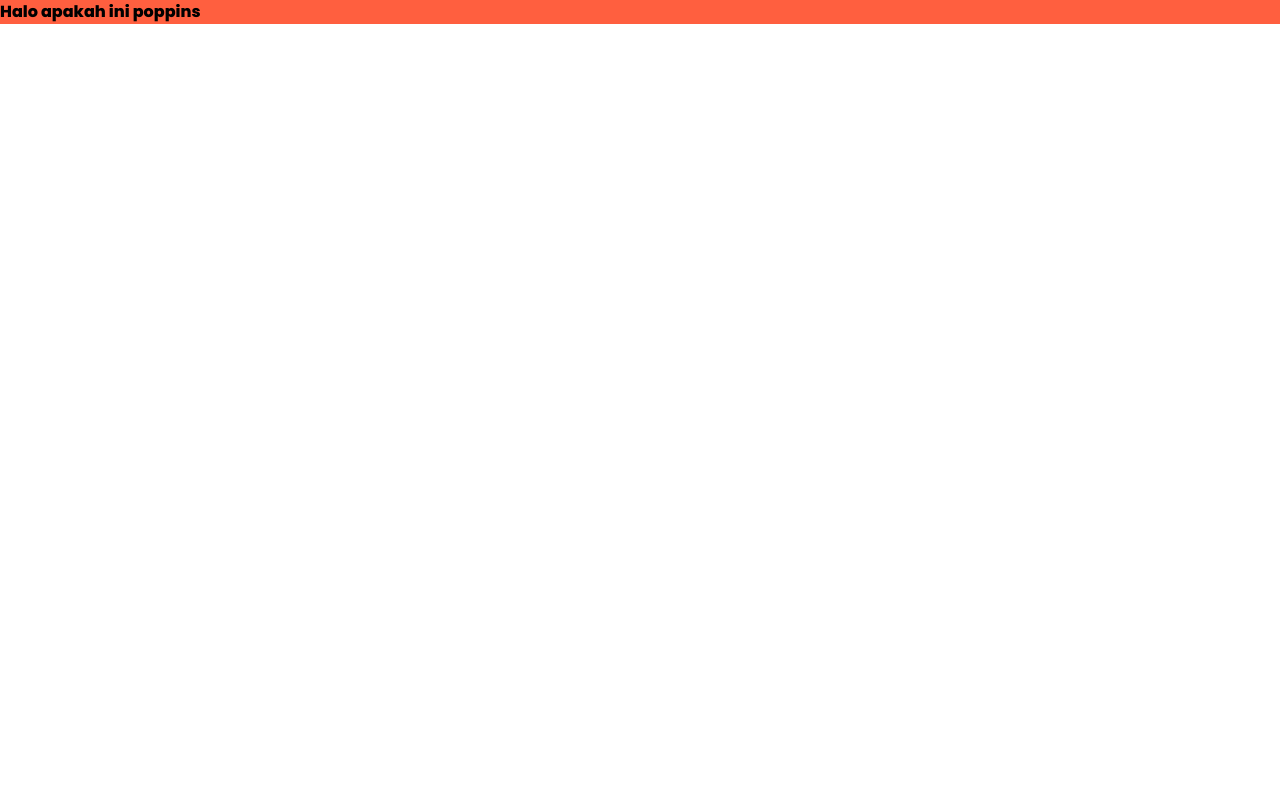
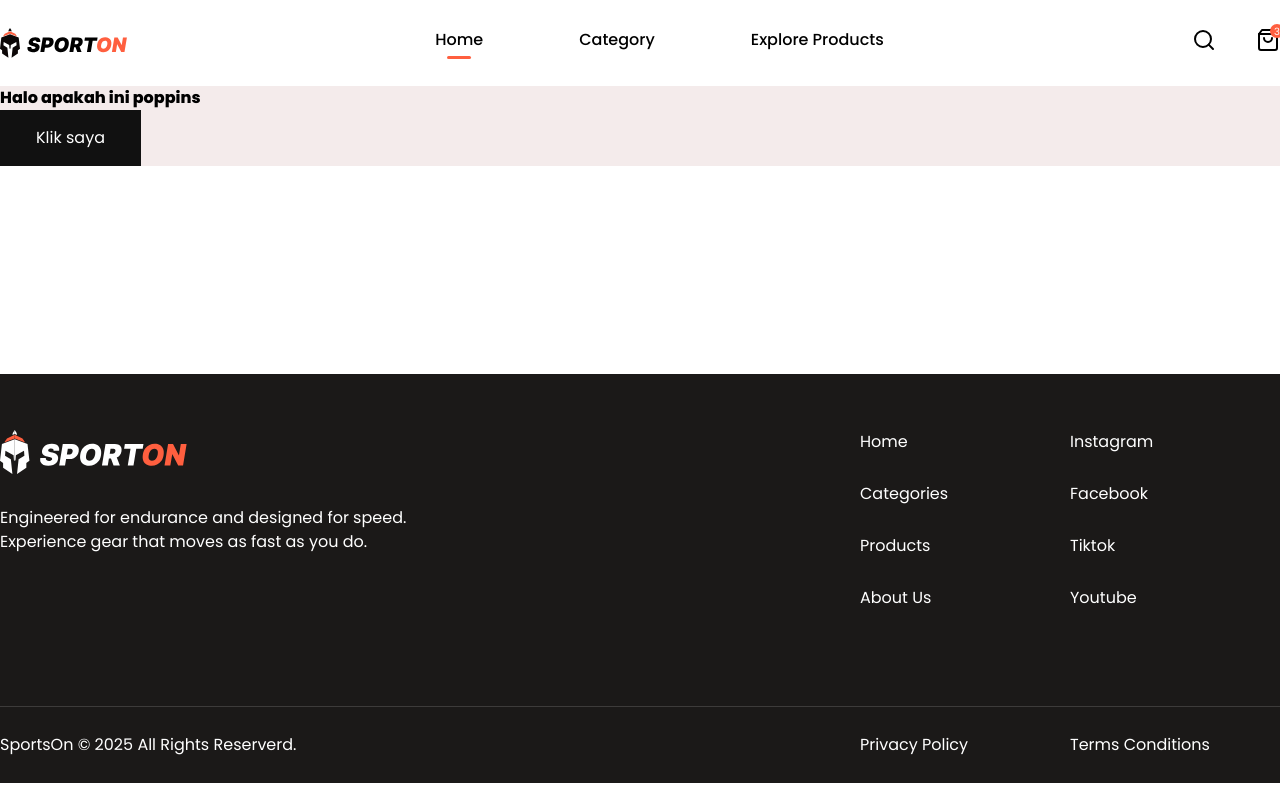
Before and after one commit to rahmat-ama/sporton-fe, a Next.js app: page / in a window 1280 px wide. Built offline with nearby package versions, Linux system fonts and the light colour scheme.

Commit message:
add layouts(header, footer) dan ui(button)

```diff
--- /dev/null
+++ b/app/(landing)/components/layouts/footer.tsx
@@ -0,0 +1,47 @@
+import Image from "next/image";
+import Link from "next/link";
+
+const Footer = () => {
+    return (
+        <footer className="bg-dark-alternate text-white mt-52">
+            <div className="container mx-auto flex justify-between pt-14 pb-24">
+                <div className="w-105">
+                    <Image
+                        src="/images/logo-footer.svg"
+                        alt="logo sporton footer"
+                        width={187}
+                        height={44}
+                    />
+                    <p className="mt-8">
+                        Engineered for endurance and designed for speed. Experience gear that moves as fast as you do.
+                    </p>
+                </div>
+                <div className="w-105 grid grid-cols-2">
+                    <div className="flex gap-7 flex-col">
+                        <Link href="#">Home</Link>
+                        <Link href="#">Categories</Link>
+                        <Link href="#">Products</Link>
+                        <Link href="#">About Us</Link>
+                    </div>
+                    <div className="flex gap-7 flex-col">
+                        <Link href="#">Instagram</Link>
+                        <Link href="#">Facebook</Link>
+                        <Link href="#">Tiktok</Link>
+                        <Link href="#">Youtube</Link>
+                    </div>
+                </div>
+            </div>
+            <div className="border-t border-t-white/15">
+                <div className="container mx-auto py-6.5 flex justify-between">
+                    <div>SportsOn © 2025 All Rights Reserverd.</div>
+                    <div className="grid grid-cols-2 w-105">
+                        <Link href="#">Privacy Policy</Link>
+                        <Link href="#">Terms Conditions</Link>
+                    </div>
+                </div>
+            </div>
+        </footer>
+    )
+};
+
+export default Footer;
--- /dev/null
+++ b/app/(landing)/components/layouts/header.tsx
@@ -0,0 +1,38 @@
+import Image from "next/image";
+import Link from "next/link";
+import { FiSearch, FiShoppingBag } from "react-icons/fi"
+
+const Header = () => {
+    return (
+        <header>
+            <div className="flex justify-between gap-10 container mx-auto py-7">
+                <Image
+                    src="/images/logo.svg"
+                    alt="sporton logo"
+                    width={127}
+                    height={30}
+                    />
+                <nav className="flex gap-24 font-medium">
+                    <Link href="#"
+                        className="relative after:content-[''] after:block after:bg-primary after:rounded-full after:h-[3px]
+                            after:w-1/2 after:absolute after:left-1/2 after:-translate-x-1/2 after:translate-y-1">
+                        Home
+                    </Link>
+                    <Link href="#">Category</Link>
+                    <Link href="#">Explore Products</Link>
+                </nav>
+                <div className="flex gap-10">
+                    <FiSearch size={24} />
+                    <div className="relative">
+                        <FiShoppingBag size={24} />
+                        <div className="bg-primary rounded-full w-3.5 h-3.5 absolute -top-1 -right-1 text-[10px] text-white text-center">
+                            3
+                        </div>
+                    </div>
+                </div>
+            </div>
+        </header>
+    );
+};
+
+export default Header;
--- /dev/null
+++ b/app/(landing)/components/ui/button.tsx
@@ -0,0 +1,34 @@
+type TButtonProps = {
+    children: React.ReactNode;
+    className?: string;
+    variant?: "primary" | "dark" | "ghost";
+    size?: "normal" | "small";
+} & React.ButtonHTMLAttributes<HTMLButtonElement>;
+
+const Button = ({
+    children,
+    className,
+    variant = "primary",
+    size = "normal",
+    ...props
+}: TButtonProps) => {
+    const baseStyles = "inline-flex gap-2 duration-300 justify-center items-center cursor-pointer hover:scale-105";
+    const variants = {
+        primary: "bg-primary text-white hover:bg-primary/85",
+        dark: "bg-dark text-white hover:bg-dark/85",
+        ghost: "bg-transparent hover:bg-gray-100 text-dark",
+    };
+    const sizes = {
+        normal: "py-4 px-9",
+        small: "py-[10px] px-7",
+    }
+
+    return (
+        <button className={`${baseStyles} ${variants[variant]} ${sizes[size]} ${className}`}
+            {...props}>
+                {children}
+        </button>
+    )
+}
+
+export default Button;
--- a/app/(landing)/layout.tsx
+++ b/app/(landing)/layout.tsx
@@ -1,6 +1,8 @@
 import type { Metadata } from "next";
 import { Poppins } from "next/font/google";
 import "../globals.css";
+import Header from "./components/layouts/header";
+import Footer from "./components/layouts/footer";
 
 const poppins = Poppins({
   variable: "--font-poppins",
@@ -20,10 +22,10 @@ export default function RootLayout({
 }>) {
   return (
     <html lang="en">
-      <body
-        className={`${poppins.variable} antialiased`}
-      >
+      <body className={`${poppins.variable} antialiased`}>
+        <Header />
         {children}
+        <Footer />
       </body>
     </html>
   );
--- a/app/(landing)/page.tsx
+++ b/app/(landing)/page.tsx
@@ -1,9 +1,13 @@
 import Image from "next/image";
+import Button from "./components/ui/button";
 
 export default function Home() {
   return (
-    <main className="bg-primary">
+    <main className="bg-primary-light">
       <h1 className="font-extrabold">Halo apakah ini poppins</h1>
+      <Button variant="dark">
+        Klik saya
+      </Button>
     </main>
   );
 }
```
Also changed, not shown: public/images/logo-footer.svg (added), public/images/logo.svg (added).
